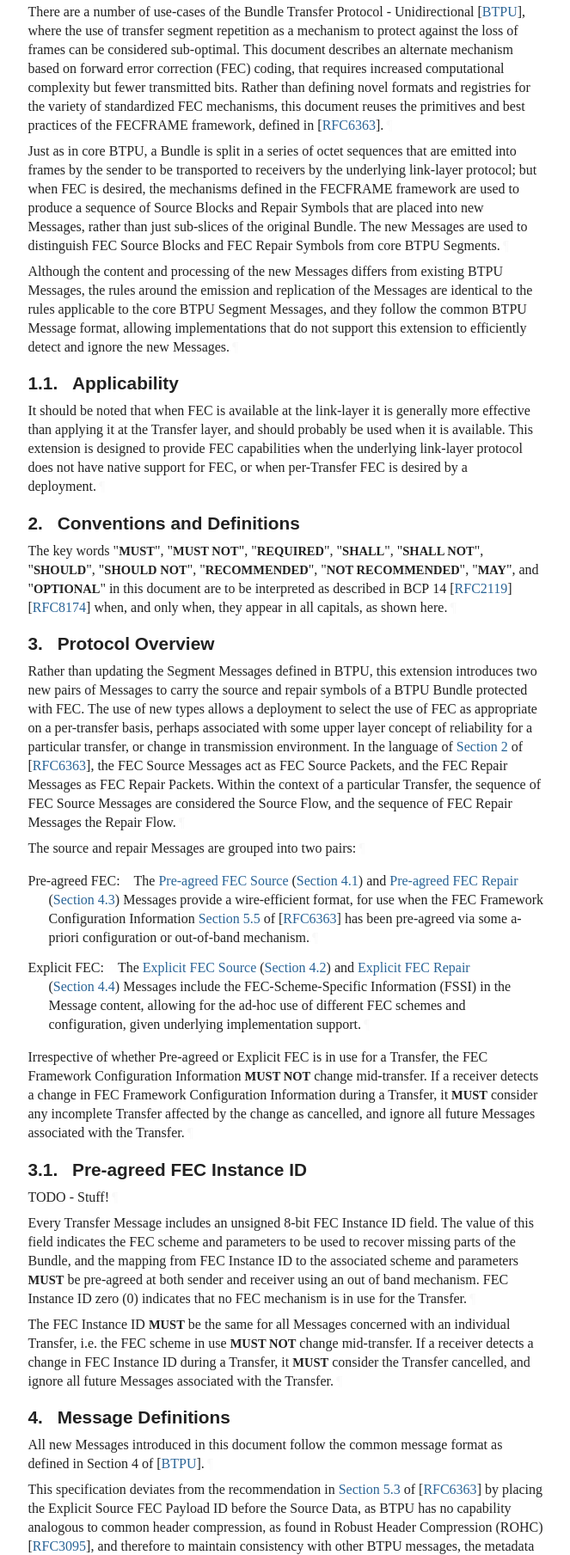
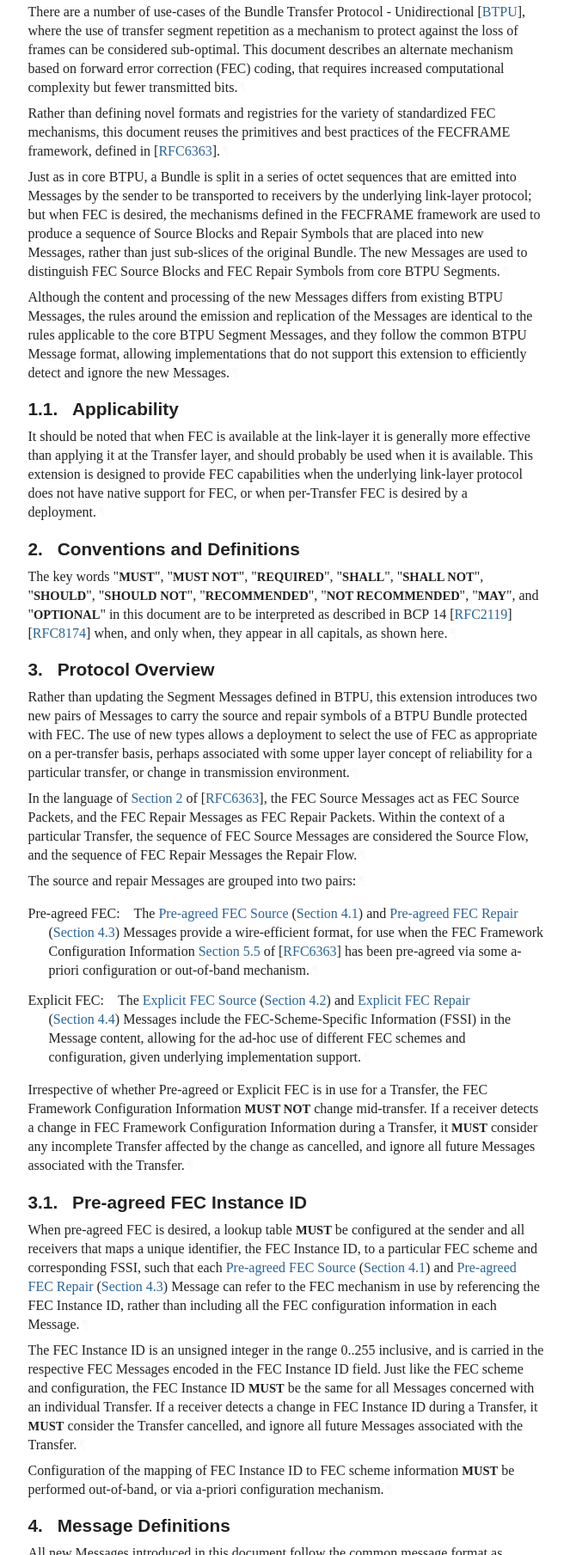
Before and after one commit to ricktaylor/btpu-fec, a plain HTML site: page draft-taylor-dtn-btpu-fec.html in a window 1280 px wide. Shown: the part 991-2800 px from the top of the page at 86% size, without its empty margins (92-755 px from the left). Drawn offline with Linux system fonts and the light colour scheme; a web font is replaced by a local one.

Commit message:
Script updating gh-pages from bd926bc. [ci skip]

```diff
--- a/draft-taylor-dtn-btpu-fec.html
+++ b/draft-taylor-dtn-btpu-fec.html
@@ -1053,7 +1053,7 @@ svg :is([fill="white"], [fill^="#fff"]) {
 </tr></thead>
 <tfoot><tr>
 <td class="left">Taylor</td>
-<td class="center">Expires 14 September 2025</td>
+<td class="center">Expires 17 September 2025</td>
 <td class="right">[Page]</td>
 </tr></tfoot>
 </table>
@@ -1066,12 +1066,12 @@ svg :is([fill="white"], [fill^="#fff"]) {
 <dd class="internet-draft">draft-taylor-dtn-btpu-fec-latest</dd>
 <dt class="label-published">Published:</dt>
 <dd class="published">
-<time datetime="2025-03-13" class="published">13 March 2025</time>
+<time datetime="2025-03-16" class="published">16 March 2025</time>
     </dd>
 <dt class="label-intended-status">Intended Status:</dt>
 <dd class="intended-status">Standards Track</dd>
 <dt class="label-expires">Expires:</dt>
-<dd class="expires"><time datetime="2025-09-14">14 September 2025</time></dd>
+<dd class="expires"><time datetime="2025-09-17">17 September 2025</time></dd>
 <dt class="label-authors">Author:</dt>
 <dd class="authors">
 <div class="author">
@@ -1122,7 +1122,7 @@ svg :is([fill="white"], [fill^="#fff"]) {
         time. It is inappropriate to use Internet-Drafts as reference
         material or to cite them other than as "work in progress."<a href="#section-boilerplate.1-3" class="pilcrow">¶</a></p>
 <p id="section-boilerplate.1-4">
-        This Internet-Draft will expire on 14 September 2025.<a href="#section-boilerplate.1-4" class="pilcrow">¶</a></p>
+        This Internet-Draft will expire on 17 September 2025.<a href="#section-boilerplate.1-4" class="pilcrow">¶</a></p>
 </section>
 </div>
 <div id="copyright">
@@ -1219,9 +1219,10 @@ svg :is([fill="white"], [fill^="#fff"]) {
       <h2 id="name-introduction">
 <a href="#section-1" class="section-number selfRef">1. </a><a href="#name-introduction" class="section-name selfRef">Introduction</a>
       </h2>
-<p id="section-1-1">There are a number of use-cases of the Bundle Transfer Protocol - Unidirectional <span>[<a href="#BTPU" class="cite xref">BTPU</a>]</span>, where the use of transfer segment repetition as a mechanism to protect against the loss of frames can be considered sub-optimal.  This document describes an alternate mechanism based on forward error correction (FEC) coding, that requires increased computational complexity but fewer transmitted bits.  Rather than defining novel formats and registries for the variety of standardized FEC mechanisms, this document reuses the primitives and best practices of the FECFRAME framework, defined in <span>[<a href="#RFC6363" class="cite xref">RFC6363</a>]</span>.<a href="#section-1-1" class="pilcrow">¶</a></p>
-<p id="section-1-2">Just as in core BTPU, a Bundle is split in a series of octet sequences that are emitted into frames by the sender to be transported to receivers by the underlying link-layer protocol; but when FEC is desired, the mechanisms defined in the FECFRAME framework are used to produce a sequence of Source Blocks and Repair Symbols that are placed into new Messages, rather than just sub-slices of the original Bundle.  The new Messages are used to distinguish FEC Source Blocks and FEC Repair Symbols from core BTPU Segments.<a href="#section-1-2" class="pilcrow">¶</a></p>
-<p id="section-1-3">Although the content and processing of the new Messages differs from existing BTPU Messages, the rules around the emission and replication of the Messages are identical to the rules applicable to the core BTPU Segment Messages, and they follow the common BTPU Message format, allowing implementations that do not support this extension to efficiently detect and ignore the new Messages.<a href="#section-1-3" class="pilcrow">¶</a></p>
+<p id="section-1-1">There are a number of use-cases of the Bundle Transfer Protocol - Unidirectional <span>[<a href="#BTPU" class="cite xref">BTPU</a>]</span>, where the use of transfer segment repetition as a mechanism to protect against the loss of frames can be considered sub-optimal.  This document describes an alternate mechanism based on forward error correction (FEC) coding, that requires increased computational complexity but fewer transmitted bits.<a href="#section-1-1" class="pilcrow">¶</a></p>
+<p id="section-1-2">Rather than defining novel formats and registries for the variety of standardized FEC mechanisms, this document reuses the primitives and best practices of the FECFRAME framework, defined in <span>[<a href="#RFC6363" class="cite xref">RFC6363</a>]</span>.<a href="#section-1-2" class="pilcrow">¶</a></p>
+<p id="section-1-3">Just as in core BTPU, a Bundle is split in a series of octet sequences that are emitted into Messages by the sender to be transported to receivers by the underlying link-layer protocol; but when FEC is desired, the mechanisms defined in the FECFRAME framework are used to produce a sequence of Source Blocks and Repair Symbols that are placed into new Messages, rather than just sub-slices of the original Bundle.  The new Messages are used to distinguish FEC Source Blocks and FEC Repair Symbols from core BTPU Segments.<a href="#section-1-3" class="pilcrow">¶</a></p>
+<p id="section-1-4">Although the content and processing of the new Messages differs from existing BTPU Messages, the rules around the emission and replication of the Messages are identical to the rules applicable to the core BTPU Segment Messages, and they follow the common BTPU Message format, allowing implementations that do not support this extension to efficiently detect and ignore the new Messages.<a href="#section-1-4" class="pilcrow">¶</a></p>
 <div id="applicability">
 <section id="section-1.1">
         <h3 id="name-applicability">
@@ -1248,29 +1249,30 @@ appear in all capitals, as shown here.<a href="#section-2-1" class="pilcrow">¶<
       <h2 id="name-protocol-overview">
 <a href="#section-3" class="section-number selfRef">3. </a><a href="#name-protocol-overview" class="section-name selfRef">Protocol Overview</a>
       </h2>
-<p id="section-3-1">Rather than updating the Segment Messages defined in BTPU, this extension introduces two new pairs of Messages to carry the source and repair symbols of a BTPU Bundle protected with FEC.  The use of new types allows a deployment to select the use of FEC as appropriate on a per-transfer basis, perhaps associated with some upper layer concept of reliability for a particular transfer, or change in transmission environment.  In the language of <span><a href="https://rfc-editor.org/rfc/rfc6363#section-2" class="relref">Section 2</a> of [<a href="#RFC6363" class="cite xref">RFC6363</a>]</span>, the FEC Source Messages act as FEC Source Packets, and the FEC Repair Messages as FEC Repair Packets.  Within the context of a particular Transfer, the sequence of FEC Source Messages are considered the Source Flow, and the sequence of FEC Repair Messages the Repair Flow.<a href="#section-3-1" class="pilcrow">¶</a></p>
-<p id="section-3-2">The source and repair Messages are grouped into two pairs:<a href="#section-3-2" class="pilcrow">¶</a></p>
-<span class="break"></span><dl class="dlParallel" id="section-3-3">
-        <dt id="section-3-3.1">Pre-agreed FEC:</dt>
-        <dd style="margin-left: 1.5em" id="section-3-3.2">
-          <p id="section-3-3.2.1">The <span><a href="#pre-agreed-source" class="internal xref">Pre-agreed FEC Source</a> (<a href="#pre-agreed-source" class="auto internal xref">Section 4.1</a>)</span> and <span><a href="#pre-agreed-repair" class="internal xref">Pre-agreed FEC Repair</a> (<a href="#pre-agreed-repair" class="auto internal xref">Section 4.3</a>)</span> Messages provide a wire-efficient format, for use when the FEC Framework Configuration Information <span><a href="https://rfc-editor.org/rfc/rfc6363#section-5.5" class="relref">Section 5.5</a> of [<a href="#RFC6363" class="cite xref">RFC6363</a>]</span> has been pre-agreed via some a-priori configuration or out-of-band mechanism.<a href="#section-3-3.2.1" class="pilcrow">¶</a></p>
+<p id="section-3-1">Rather than updating the Segment Messages defined in BTPU, this extension introduces two new pairs of Messages to carry the source and repair symbols of a BTPU Bundle protected with FEC.  The use of new types allows a deployment to select the use of FEC as appropriate on a per-transfer basis, perhaps associated with some upper layer concept of reliability for a particular transfer, or change in transmission environment.<a href="#section-3-1" class="pilcrow">¶</a></p>
+<p id="section-3-2">In the language of <span><a href="https://rfc-editor.org/rfc/rfc6363#section-2" class="relref">Section 2</a> of [<a href="#RFC6363" class="cite xref">RFC6363</a>]</span>, the FEC Source Messages act as FEC Source Packets, and the FEC Repair Messages as FEC Repair Packets.  Within the context of a particular Transfer, the sequence of FEC Source Messages are considered the Source Flow, and the sequence of FEC Repair Messages the Repair Flow.<a href="#section-3-2" class="pilcrow">¶</a></p>
+<p id="section-3-3">The source and repair Messages are grouped into two pairs:<a href="#section-3-3" class="pilcrow">¶</a></p>
+<span class="break"></span><dl class="dlParallel" id="section-3-4">
+        <dt id="section-3-4.1">Pre-agreed FEC:</dt>
+        <dd style="margin-left: 1.5em" id="section-3-4.2">
+          <p id="section-3-4.2.1">The <span><a href="#pre-agreed-source" class="internal xref">Pre-agreed FEC Source</a> (<a href="#pre-agreed-source" class="auto internal xref">Section 4.1</a>)</span> and <span><a href="#pre-agreed-repair" class="internal xref">Pre-agreed FEC Repair</a> (<a href="#pre-agreed-repair" class="auto internal xref">Section 4.3</a>)</span> Messages provide a wire-efficient format, for use when the FEC Framework Configuration Information <span><a href="https://rfc-editor.org/rfc/rfc6363#section-5.5" class="relref">Section 5.5</a> of [<a href="#RFC6363" class="cite xref">RFC6363</a>]</span> has been pre-agreed via some a-priori configuration or out-of-band mechanism.<a href="#section-3-4.2.1" class="pilcrow">¶</a></p>
 </dd>
         <dd class="break"></dd>
-<dt id="section-3-3.3">Explicit FEC:</dt>
-        <dd style="margin-left: 1.5em" id="section-3-3.4">
-          <p id="section-3-3.4.1">The <span><a href="#explicit-source" class="internal xref">Explicit FEC Source</a> (<a href="#explicit-source" class="auto internal xref">Section 4.2</a>)</span> and <span><a href="#explicit-repair" class="internal xref">Explicit FEC Repair</a> (<a href="#explicit-repair" class="auto internal xref">Section 4.4</a>)</span> Messages include the FEC-Scheme-Specific Information (FSSI) in the Message content, allowing for the ad-hoc use of different FEC schemes and configuration, given underlying implementation support.<a href="#section-3-3.4.1" class="pilcrow">¶</a></p>
+<dt id="section-3-4.3">Explicit FEC:</dt>
+        <dd style="margin-left: 1.5em" id="section-3-4.4">
+          <p id="section-3-4.4.1">The <span><a href="#explicit-source" class="internal xref">Explicit FEC Source</a> (<a href="#explicit-source" class="auto internal xref">Section 4.2</a>)</span> and <span><a href="#explicit-repair" class="internal xref">Explicit FEC Repair</a> (<a href="#explicit-repair" class="auto internal xref">Section 4.4</a>)</span> Messages include the FEC-Scheme-Specific Information (FSSI) in the Message content, allowing for the ad-hoc use of different FEC schemes and configuration, given underlying implementation support.<a href="#section-3-4.4.1" class="pilcrow">¶</a></p>
 </dd>
       <dd class="break"></dd>
 </dl>
-<p id="section-3-4">Irrespective of whether Pre-agreed or Explicit FEC is in use for a Transfer, the FEC Framework Configuration Information <span class="bcp14">MUST NOT</span> change mid-transfer.  If a receiver detects a change in FEC Framework Configuration Information during a Transfer, it <span class="bcp14">MUST</span> consider any incomplete Transfer affected by the change as cancelled, and ignore all future Messages associated with the Transfer.<a href="#section-3-4" class="pilcrow">¶</a></p>
-<div id="pre-agreed-fec-instance-id">
+<p id="section-3-5">Irrespective of whether Pre-agreed or Explicit FEC is in use for a Transfer, the FEC Framework Configuration Information <span class="bcp14">MUST NOT</span> change mid-transfer.  If a receiver detects a change in FEC Framework Configuration Information during a Transfer, it <span class="bcp14">MUST</span> consider any incomplete Transfer affected by the change as cancelled, and ignore all future Messages associated with the Transfer.<a href="#section-3-5" class="pilcrow">¶</a></p>
+<div id="instance-id">
 <section id="section-3.1">
         <h3 id="name-pre-agreed-fec-instance-id">
 <a href="#section-3.1" class="section-number selfRef">3.1. </a><a href="#name-pre-agreed-fec-instance-id" class="section-name selfRef">Pre-agreed FEC Instance ID</a>
         </h3>
-<p id="section-3.1-1">TODO - Stuff!<a href="#section-3.1-1" class="pilcrow">¶</a></p>
-<p id="section-3.1-2">Every Transfer Message includes an unsigned 8-bit FEC Instance ID field.  The value of this field indicates the FEC scheme and parameters to be used to recover missing parts of the Bundle, and the mapping from FEC Instance ID to the associated scheme and parameters <span class="bcp14">MUST</span> be pre-agreed at both sender and receiver using an out of band mechanism.  FEC Instance ID zero (0) indicates that no FEC mechanism is in use for the Transfer.<a href="#section-3.1-2" class="pilcrow">¶</a></p>
-<p id="section-3.1-3">The FEC Instance ID <span class="bcp14">MUST</span> be the same for all Messages concerned with an individual Transfer, i.e. the FEC scheme in use <span class="bcp14">MUST NOT</span> change mid-transfer.  If a receiver detects a change in FEC Instance ID during a Transfer, it <span class="bcp14">MUST</span> consider the Transfer cancelled, and ignore all future Messages associated with the Transfer.<a href="#section-3.1-3" class="pilcrow">¶</a></p>
+<p id="section-3.1-1">When pre-agreed FEC is desired, a lookup table <span class="bcp14">MUST</span> be configured at the sender and all receivers that maps a unique identifier, the FEC Instance ID, to a particular FEC scheme and corresponding FSSI, such that each <span><a href="#pre-agreed-source" class="internal xref">Pre-agreed FEC Source</a> (<a href="#pre-agreed-source" class="auto internal xref">Section 4.1</a>)</span> and <span><a href="#pre-agreed-repair" class="internal xref">Pre-agreed FEC Repair</a> (<a href="#pre-agreed-repair" class="auto internal xref">Section 4.3</a>)</span> Message can refer to the FEC mechanism in use by referencing the FEC Instance ID, rather than including all the FEC configuration information in each Message.<a href="#section-3.1-1" class="pilcrow">¶</a></p>
+<p id="section-3.1-2">The FEC Instance ID is an unsigned integer in the range 0..255 inclusive, and is carried in the respective FEC Messages encoded in the FEC Instance ID field.  Just like the FEC scheme and configuration, the FEC Instance ID <span class="bcp14">MUST</span> be the same for all Messages concerned with an individual Transfer.  If a receiver detects a change in FEC Instance ID during a Transfer, it <span class="bcp14">MUST</span> consider the Transfer cancelled, and ignore all future Messages associated with the Transfer.<a href="#section-3.1-2" class="pilcrow">¶</a></p>
+<p id="section-3.1-3">Configuration of the mapping of FEC Instance ID to FEC scheme information <span class="bcp14">MUST</span> be performed out-of-band, or via a-priori configuration mechanism.<a href="#section-3.1-3" class="pilcrow">¶</a></p>
 </section>
 </div>
 </section>
@@ -1310,7 +1312,7 @@ appear in all capitals, as shown here.<a href="#section-2-1" class="pilcrow">¶<
           <dd class="break"></dd>
 <dt id="section-4.1-4.3">FEC Instance ID:</dt>
           <dd style="margin-left: 1.5em" id="section-4.1-4.4">
-            <p id="section-4.1-4.4.1">The identifier of the pre-agreed FEC scheme and configuration in use for the Transfer, encoded as an 8-bit unsigned integer in network byte order.<a href="#section-4.1-4.4.1" class="pilcrow">¶</a></p>
+            <p id="section-4.1-4.4.1">The <span><a href="#instance-id" class="internal xref">FEC Instance ID</a> (<a href="#instance-id" class="auto internal xref">Section 3.1</a>)</span> of the pre-agreed FEC scheme and configuration in use for the Transfer, encoded as an 8-bit unsigned integer in network byte order.<a href="#section-4.1-4.4.1" class="pilcrow">¶</a></p>
 </dd>
           <dd class="break"></dd>
 <dt id="section-4.1-4.5">Explicit Source FEC Payload ID:</dt>
@@ -1405,7 +1407,7 @@ appear in all capitals, as shown here.<a href="#section-2-1" class="pilcrow">¶<
           <dd class="break"></dd>
 <dt id="section-4.3-4.3">FEC Instance ID:</dt>
           <dd style="margin-left: 1.5em" id="section-4.3-4.4">
-            <p id="section-4.3-4.4.1">The identifier of the pre-agreed FEC scheme and configuration in use for the Transfer, encoded as an 8-bit unsigned integer in network byte order.<a href="#section-4.3-4.4.1" class="pilcrow">¶</a></p>
+            <p id="section-4.3-4.4.1">The <span><a href="#instance-id" class="internal xref">FEC Instance ID</a> (<a href="#instance-id" class="auto internal xref">Section 3.1</a>)</span> of the pre-agreed FEC scheme and configuration in use for the Transfer, encoded as an 8-bit unsigned integer in network byte order.<a href="#section-4.3-4.4.1" class="pilcrow">¶</a></p>
 </dd>
           <dd class="break"></dd>
 <dt id="section-4.3-4.5">Repair FEC Payload ID:</dt>
@@ -1479,7 +1481,7 @@ appear in all capitals, as shown here.<a href="#section-2-1" class="pilcrow">¶<
       <h2 id="name-security-considerations">
 <a href="#section-5" class="section-number selfRef">5. </a><a href="#name-security-considerations" class="section-name selfRef">Security Considerations</a>
       </h2>
-<p id="section-5-1">This new Messages and mechanisms in this document do not add additional security considerations, nor impact the security considerations outlined in <span>[<a href="#BTPU" class="cite xref">BTPU</a>]</span> and <span>[<a href="#RFC6363" class="cite xref">RFC6363</a>]</span>.<a href="#section-5-1" class="pilcrow">¶</a></p>
+<p id="section-5-1">This new Messages and mechanisms in this document do not add additional security considerations, nor impact the existing security considerations outlined in <span>[<a href="#BTPU" class="cite xref">BTPU</a>]</span> and <span>[<a href="#RFC6363" class="cite xref">RFC6363</a>]</span>.<a href="#section-5-1" class="pilcrow">¶</a></p>
 </section>
 </div>
 <div id="iana-considerations">
```
Also changed, not shown: draft-taylor-dtn-btpu-fec.txt.
